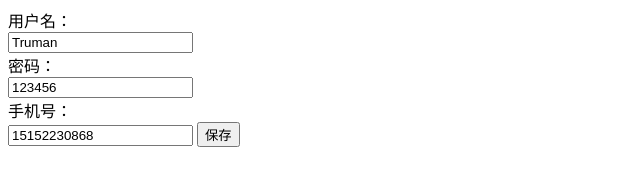
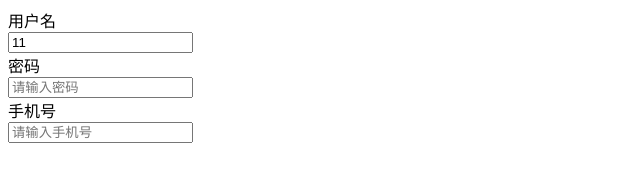
Before and after one commit to TrumanGao/JS-Advanced, a plain HTML site: page ES6/Proxy/Proxy.html in a window 1280 px wide. Shown: the whole page, without its empty margins (0-640 px from the left). Drawn offline with Linux system fonts and the light colour scheme.

Commit message:
proxy + web components 表单组件

```diff
--- a/ES6/Proxy/Proxy.html
+++ b/ES6/Proxy/Proxy.html
@@ -2,49 +2,176 @@
 <html>
   <head>
     <meta charset="utf-8" />
-    <title></title>
+    <title>Proxy表单</title>
   </head>
-  <style type="text/css">
-    #proxy-form label {
-      display: block;
-    }
-  </style>
   <body>
-    <form id="proxy-form" action="" method="post">
-      <!-- rule: 2到10位-->
-      <label for="name-input">用户名：</label>
-      <input
-        type="text"
-        name="name"
-        id="name-input"
-        placeholder="请输入用户名"
-        value="Truman"
-      />
-      <!-- rule: 6位数字字母组合-->
-      <label for="password-input">密码：</label>
-      <input
-        type="text"
-        name="password"
-        id="password-input"
-        placeholder="请输入密码"
-        value="123456"
-      />
-      <!-- rule: 手机号标准格式-->
-      <label for="moblie-input">手机号：</label>
-      <input
-        type="text"
-        name="moblie"
-        id="moblie-input"
-        placeholder="请输入手机号"
-        value="15152230868"
-      />
-
-      <button type="button" onclick="submitFormData">保存</button>
-    </form>
+    <proxy-form></proxy-form>
   </body>
   <script type="text/javascript">
-    function submitFormData() {
-      console.log("保存");
+    // 传入配置参数：
+    // 表单项的参数（name, element, type, value, placeholder）
+    const formOptions = {
+      name: {
+        label: "用户名",
+        element: "input",
+        trigger: "input",
+        attribute: {
+          name: "name",
+          type: "text",
+          placeholder: "请输入用户名",
+          value: "11"
+        }
+      },
+      password: {
+        label: "密码",
+        element: "input",
+        trigger: "input",
+        attribute: {
+          name: "password",
+          type: "password",
+          placeholder: "请输入密码",
+          value: ""
+        }
+      },
+      mobile: {
+        label: "手机号",
+        element: "input",
+        trigger: "input",
+        attribute: {
+          name: "mobile",
+          type: "mobile",
+          placeholder: "请输入手机号",
+          value: ""
+        }
+      }
+    };
+
+    // "phone": = /^1[0-9]{10}$/.test(val);
+    // 传入表单项的校验规则
+    const formRule = {
+      mobile(val) {
+        if (!val) {
+          return {
+            isError: true,
+            message: "手机号不能为空"
+          };
+        } else {
+          return {
+            isError: !/^1[0-9]{10}$/.test(val),
+            message: /^1[0-9]{10}$/.test(val) ? "" : "手机号格式不正确"
+          };
+        }
+      }
+    };
+
+    // 创建自定义标签
+    class ProxyForm extends HTMLElement {
+      constructor() {
+        super();
+
+        // 获取表单项的值，以配置参数 formOptions 为准
+        const formData = {};
+        Object.entries(formOptions).map(item => {
+          formData[item[0]] = item[1].attribute.value;
+        });
+
+        // 创建表单项的值的代理
+        const proxyFormData = new Proxy(formData, {
+          get(target, key) {
+            console.log("表单项的值发生get", target, key);
+            return target[key];
+          },
+          set(target, key, val) {
+            console.log("表单项的值发生set", key, val);
+
+            let validateRes = {};
+            if (formRule[key]) {
+              // 1. 如果传入了校验规则，走传入的校验规则
+              validateRes = formRule[key](val);
+            } else {
+              // 2. 如果没有传入校验规则，按照 type 走默认规则
+            }
+            console.log("校验结果", validateRes);
+
+            // 处理校验结果
+            const formItemContent = document.getElementById(formOptions[key].id)
+              .parentNode;
+            let formItemError = formItemContent.querySelector(
+              ".proxy-form-item__error"
+            );
+            if (validateRes.isError) {
+              console.log("错误提示节点", formItemError);
+              // 校验不通过
+              if (formItemError) {
+                // formItemError.innerText = validateRes.message;
+              } else {
+                formItemError = document.createElement("div");
+                formItemError.classList.add("proxy-form-item__error");
+                // formItemError.innerText = validateRes.message;
+                formItemContent.appendChild(formItemError);
+              }
+              formItemError.innerText = validateRes.message;
+            } else if (formItemError) {
+              // 校验通过，已有错误提示
+              formItemContent.removeChild(formItemError);
+            }
+
+            return Reflect.set(target, key, val);
+          }
+        });
+
+        // 获取自定义标签属性的集合
+        Array.prototype.map.call(this.attributes, attr => {
+          console.log(attr.name + ": " + attr.value);
+        });
+
+        // 创建表单节点
+        const formDom = document.createElement("form");
+        formDom.className = "proxy-form";
+
+        // 遍历表单项配置参数，创建表单项
+        Object.entries(formOptions).map(item => {
+          const name = item[0];
+          const option = item[1];
+          console.log("自定义标签配置opt", option);
+
+          const formItem = document.createElement("div");
+          formItem.className = "proxy-form-item";
+
+          option.id = `proxy-${option.element}__${name}`;
+
+          // 创建label
+          const formItemLabel = document.createElement("label");
+          formItemLabel.className = "proxy-form-item__label";
+          formItemLabel.setAttribute("for", option.id);
+          formItemLabel.innerText = option.label;
+
+          // 创建表单项盒子
+          const formItemContent = document.createElement("div");
+          formItemContent.className = "proxy-form-item__content";
+
+          // 创建表单项
+          const formItemElement = document.createElement(option.element);
+          formItemElement.className = `proxy-${option.element}`;
+          formItemElement.setAttribute("id", option.id);
+          Object.entries(option.attribute).map(item => {
+            formItemElement.setAttribute(item[0], item[1]);
+          });
+
+          // 实现响应式
+          formItemElement.addEventListener(option.trigger, e => {
+            proxyFormData[name] = e.target.value;
+          });
+
+          formItemContent.appendChild(formItemElement);
+          formItem.append(formItemLabel, formItemContent);
+          formDom.appendChild(formItem);
+        });
+
+        this.appendChild(formDom);
+      }
     }
+
+    window.customElements.define("proxy-form", ProxyForm);
   </script>
 </html>
```
